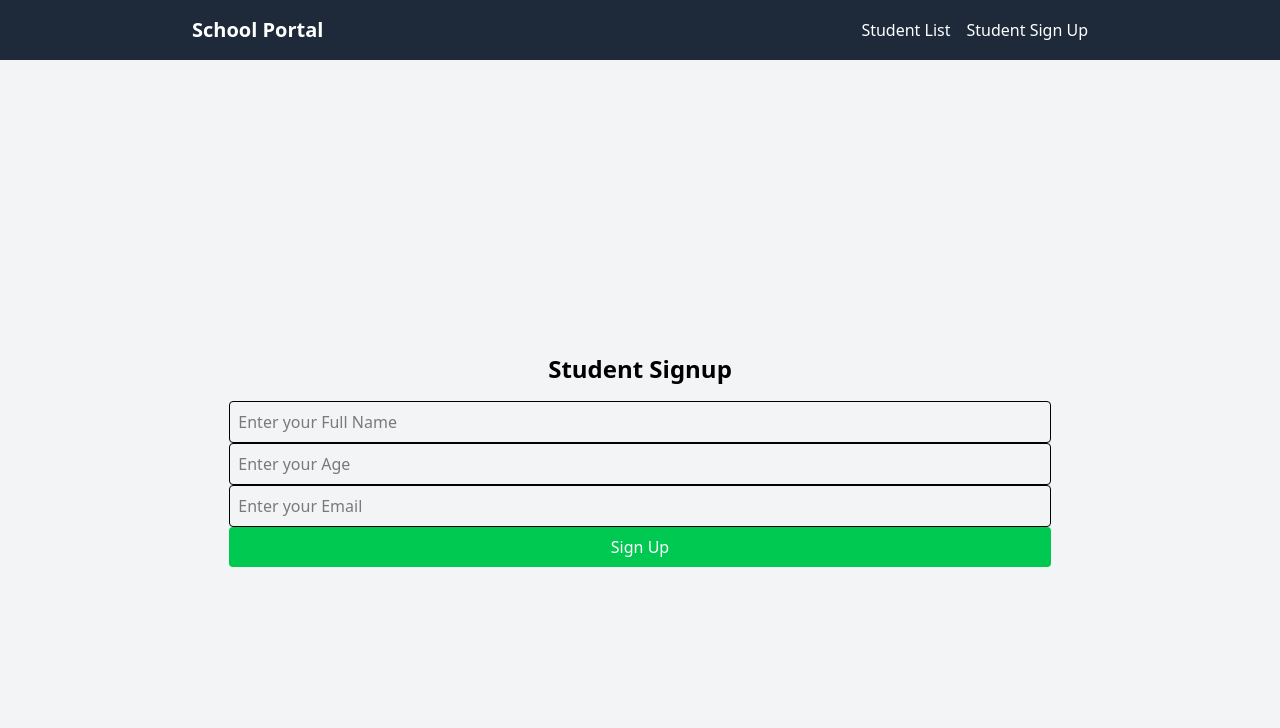
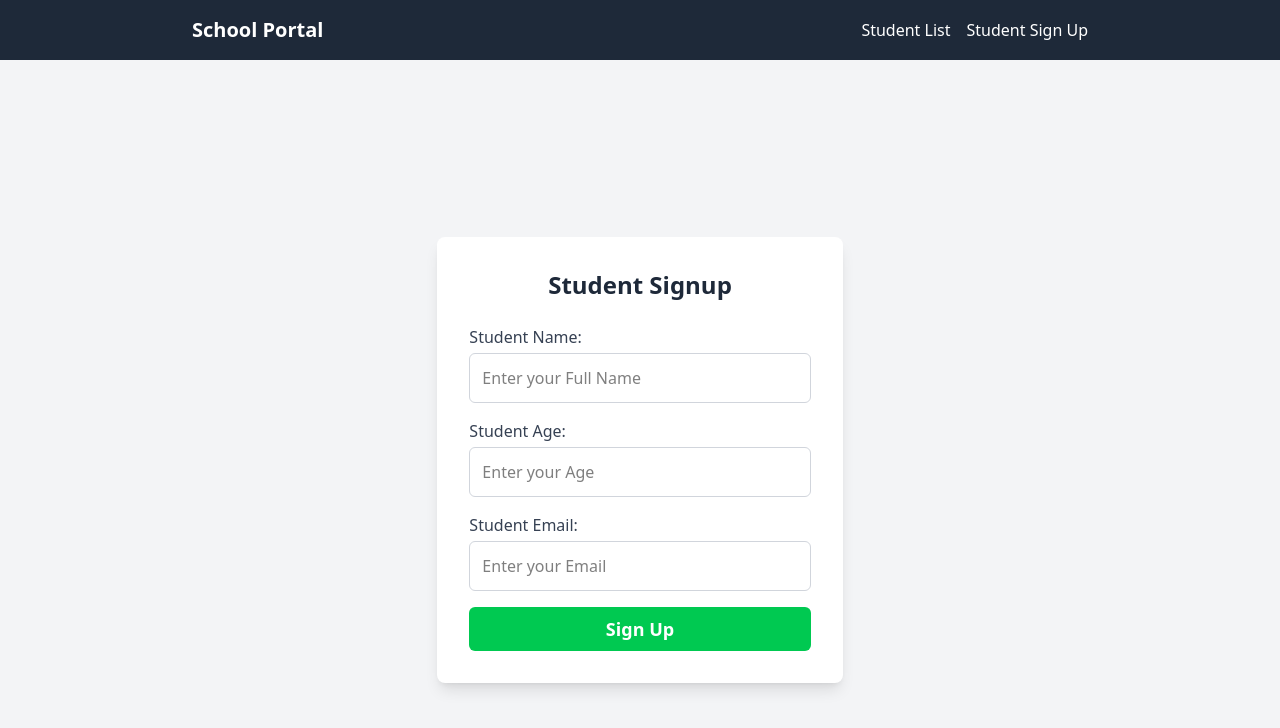
Before and after one commit to Chisquare7/school_portal, a React (Vite) app: page /signup in a window 1280 px wide. Shown: the top 728 px of the page. Built offline with nearby package versions, Linux system fonts and the light colour scheme.

Commit message:
refactor: modify the student form component for proper styling

```diff
--- a/src/components/StudentForm.jsx
+++ b/src/components/StudentForm.jsx
@@ -15,54 +15,62 @@
       setName("");
       setAge("");
       setEmail("");
-      navigate("/students");
+      navigate("/");
     }
   };
 
   return (
-    <div>
-      <div className="text-center mb-4">
-        <h1 className="text-2xl font-bold">Student Signup</h1>
-      </div>
-      <form className="space-y-4">
-        <label>
+    <div className="flex justify-center items-center min-h-screen bg-gray-100">
+      <div className="w-full max-w-md bg-white p-8 rounded-lg shadow-lg">
+        <h1 className="text-2xl font-bold text-center text-gray-800 mb-6">
+          Student Signup
+        </h1>
+        <form onSubmit={handleFormSubmit} className="space-y-4">
+          <label className="block text-gray-700 font-medium mb-1">
+            Student Name:
+          </label>
           <input
             type="text"
             placeholder="Enter your Full Name"
             value={name}
             onChange={(event) => setName(event.target.value)}
-            className="w-full p-2 border rounded"
+            className="w-full p-3 border rounded-md border-gray-300 focus:outline-none focus:ring-2 focus:ring-green-500"
             required
           />
+
+          <label className="block text-gray-700 font-medium mb-1">
+            Student Age:
           </label>
-        <label>
           <input
             type="number"
             placeholder="Enter your Age"
             value={age}
             onChange={(event) => setAge(event.target.value)}
-            className="w-full p-2 border rounded"
+            className="w-full p-3 border rounded-md border-gray-300 focus:outline-none focus:ring-2 focus:ring-green-500"
             required
           />
+
+          <label className="block text-gray-700 font-medium mb-1">
+            Student Email:
           </label>
-        <label>
           <input
             type="email"
             placeholder="Enter your Email"
             value={email}
             onChange={(event) => setEmail(event.target.value)}
-            className="w-full p-2 border rounded"
+            className="w-full p-3 border rounded-md border-gray-300 focus:outline-none focus:ring-2 focus:ring-green-500"
             required
           />
-        </label>
+
           <button
             type="submit"
-          className="w-full bg-green-500 text-white p-2 rounded hover:bg-green-600"
+            className="w-full bg-green-500 text-white p-2 rounded-md text-lg font-semibold hover:bg-green-600 transition duration-200 cursor-pointer"
           >
             Sign Up
           </button>
         </form>
       </div>
+    </div>
   );
 };
 
```
Lines whose indentation alone changed are shown as unchanged.
